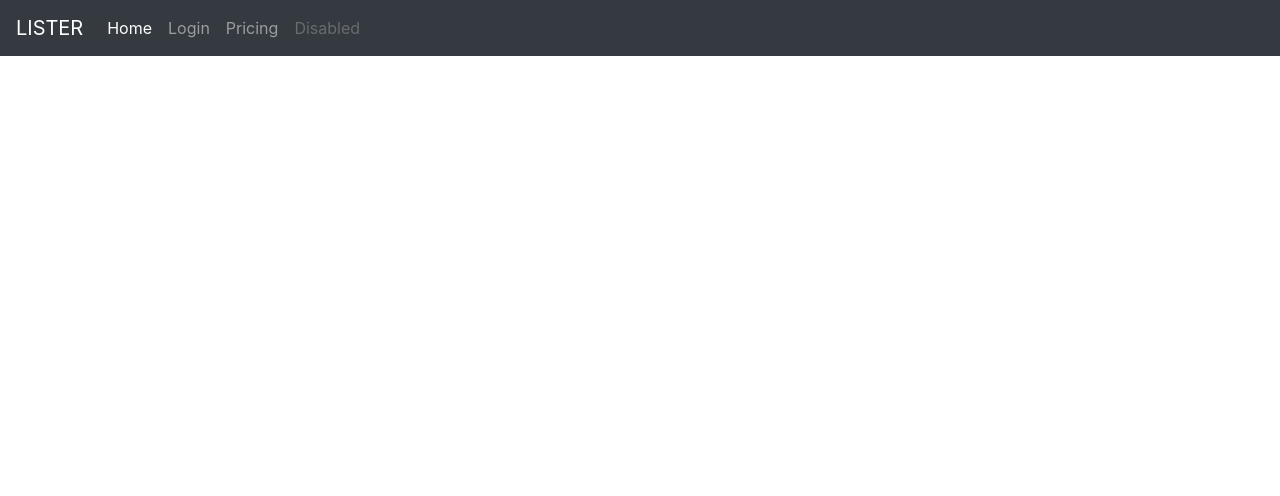
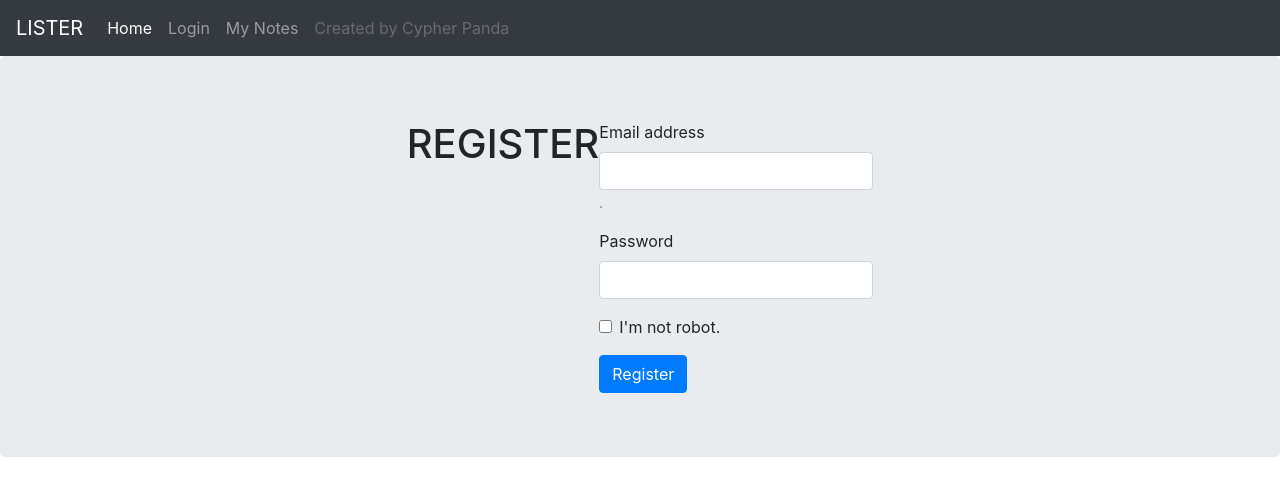
Before and after one commit to CypherPandaGit/Lister, a Flask app: page /register in a window 1280 px wide. Shown: the top 496 px of the page. Run offline with Flask 2, Linux system fonts and the light colour scheme; some libraries are stand-ins or nearby versions.

Commit message:
pages update

```diff
--- a/app.py
+++ b/app.py
@@ -1,6 +1,32 @@
-from flask import Flask, render_template
+import os
+from flask import Flask, render_template, session, redirect, url_for
+from flask_sqlalchemy import SQLAlchemy
+
+
+basedir = os.path.abspath(os.path.dirname(__file__))
 
 app = Flask(__name__)
+
+app.config['SQLALCHEMY_DATABASE_URI'] = 'sqlite:///'+os.path.join(basedir, 'data.sqlite')
+app.config['SQALCHEMY_TRACK_MODIFICATIONS'] = False
+
+db = SQLAlchemy(app)
+
+
+class User(db.Model):
+
+    __tablename__ = 'users'
+
+    id = db.Column(db.Integer, primary_key=True)
+    name = db.Column(db.Text)
+    password = db.Column(db.Text)
+
+    def __init__(self, name, password):
+        self.name = name
+        self.password = password
+
+    def __repr__(self):
+        return(name, password)
 
 
 @app.route('/')
@@ -12,10 +38,16 @@ def index():
 def login():
     return render_template('login.html')
 
+
 @app.route('/register')
 def register():
     return render_template('register.html')
 
 
+@app.route('/notes')
+def notes():
+    return render_template('notes.html')
+
+
 if __name__ == '__main__':
     app.run(debug=True)
--- a/templates/base.html
+++ b/templates/base.html
@@ -19,10 +19,10 @@
         </button>
         <div class="collapse navbar-collapse" id="navbarNavAltMarkup">
             <div class="navbar-nav">
-                <a class="nav-item nav-link active" href="#">Home <span class="sr-only">(current)</span></a>
+                <a class="nav-item nav-link active" href={{ url_for ('index') }}>Home <span class="sr-only">(current)</span></a>
                 <a class="nav-item nav-link" href={{ url_for ('login') }}>Login</a>
-                <a class="nav-item nav-link" href="#">Pricing</a>
-                <a class="nav-item nav-link disabled" href="#" tabindex="-1" aria-disabled="true">Disabled</a>
+                <a class="nav-item nav-link" href={{ url_for ('notes') }}>My Notes</a>
+                <a class="nav-item nav-link disabled" href="#" tabindex="-1" aria-disabled="true">Created by Cypher Panda</a>
             </div>
           </div>
     </nav>
--- a/templates/register.html
+++ b/templates/register.html
@@ -2,6 +2,25 @@
 {% extends 'base.html' %}
 
 {% block content %}
+    <div class="jumbotron d-flex justify-content-center">
+        <h1>REGISTER</h1>
 
+    <form>
+        <div class="form-group">
+            <label for="exampleInputEmail1">Email address</label>
+            <input type="email" class="form-control" id="exampleInputEmail1" aria-describedby="emailHelp">
+            <small id="emailHelp" class="form-text text-muted">.</small>
+        </div>
+        <div class="form-group">
+            <label for="exampleInputPassword1">Password</label>
+            <input type="password" class="form-control" id="exampleInputPassword1">
+        </div>
+        <div class="form-group form-check">
+            <input type="checkbox" class="form-check-input" id="exampleCheck1">
+            <label class="form-check-label" for="exampleCheck1">I'm not robot.</label>
+        </div>
+        <button type="submit" class="btn btn-primary">Register</button>
+    </form>
+    </div>
 
 {% endblock %}
```
Also changed, not shown: templates/index.html (+4 -3 lines), templates/login.html (+17 -1 lines), templates/notes.html (added, +17 -0 lines).
